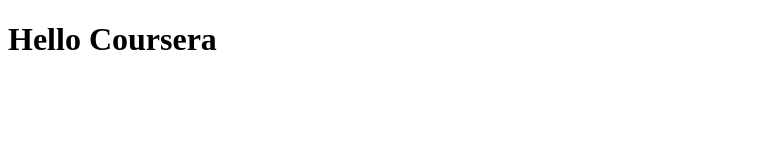
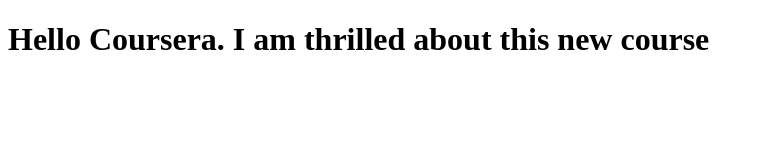
Before and after one commit to YoelPadron/coursera-test, a plain HTML site: page index.html in a window 1280 px wide. Shown: the whole page, without its empty margins (0-764 px from the left). Drawn offline with Linux system fonts and the light colour scheme.

Commit message:
Next version of web file.

```diff
--- a/index.html
+++ b/index.html
@@ -5,6 +5,6 @@
     <title>Hello COursera</title>
   </head>
   <body>
-    <h1> Hello Coursera</h1>
+    <h1> Hello Coursera. I am thrilled about this new course</h1>
   </body>
 </html>
```
